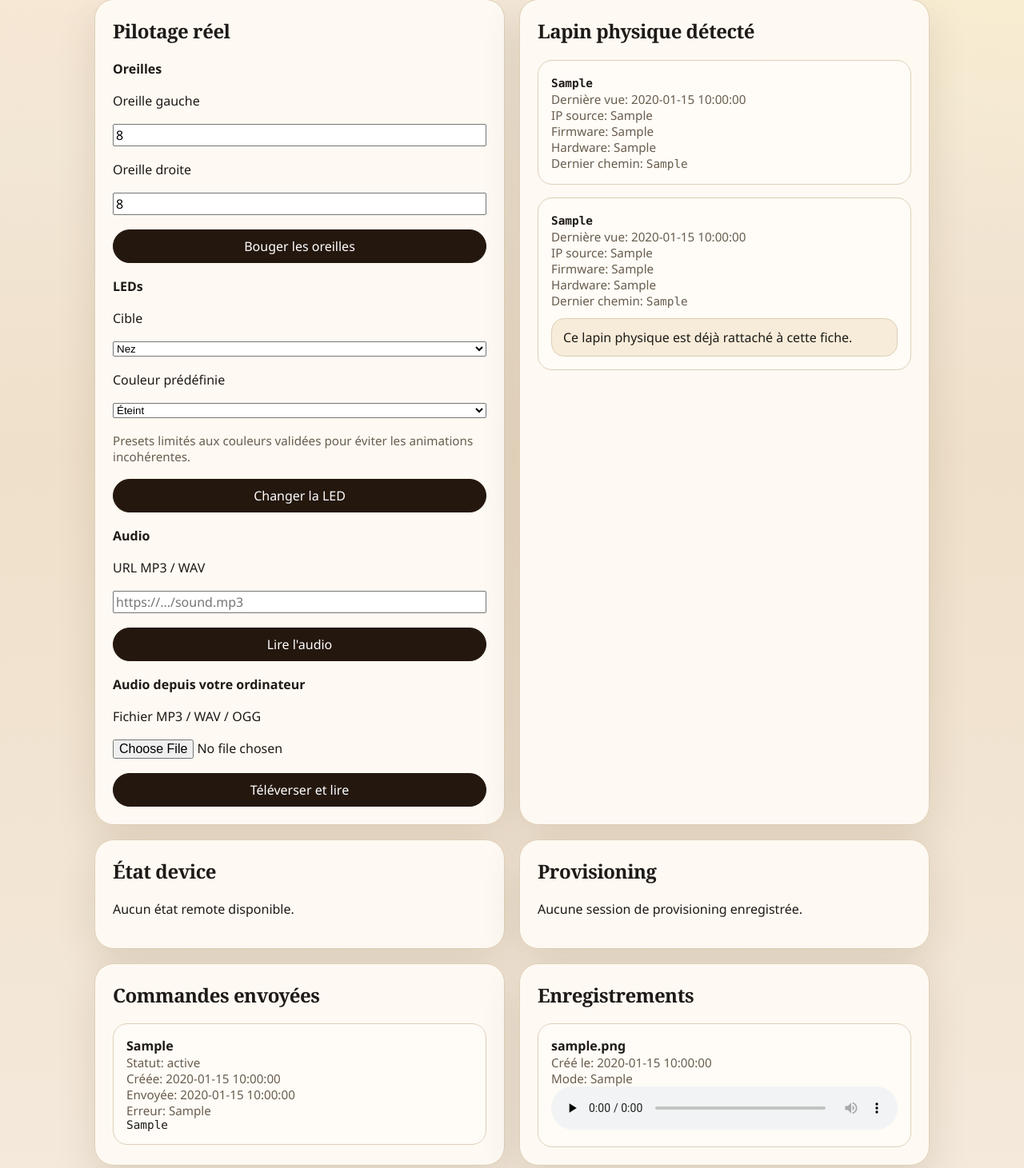
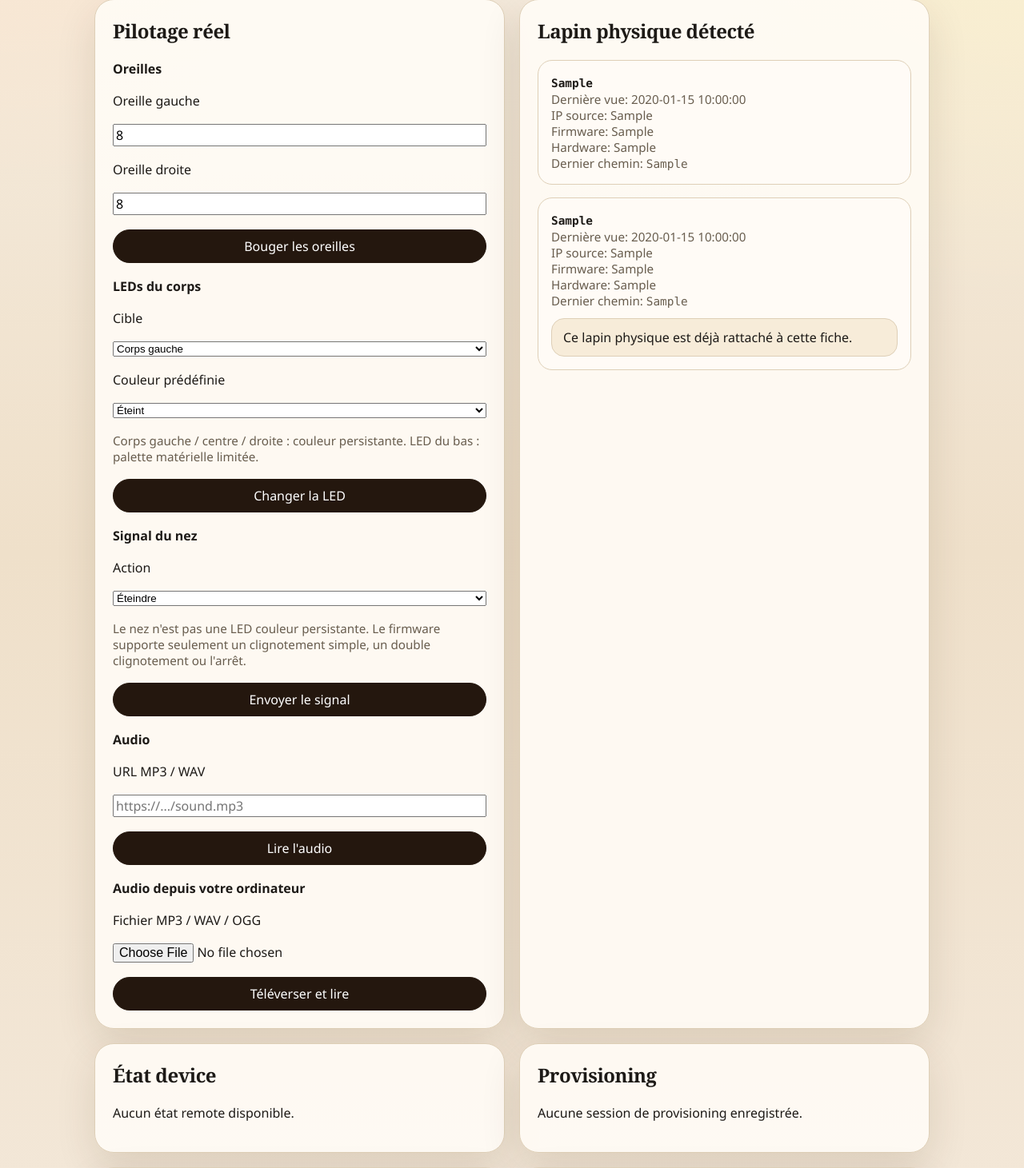
Before and after one commit to apachot/nabaztag, a Flask app: page /rabbits/1 in a window 1280 px wide. Shown: the part 465-1926 px from the top of the page at 80% size. Run offline with Flask 3, Linux system fonts and the light colour scheme; a user stored in the database is signed in; tables that the repository leaves empty hold one stand-in row (values such as "Sample post"); data that the repository does not hold is empty; some libraries are stand-ins or nearby versions.

Commit message:
Clarify nose and bottom LED controls

```diff
--- a/apps/portal/portal_app/device_protocol.py
+++ b/apps/portal/portal_app/device_protocol.py
@@ -121,22 +121,32 @@ def build_ears_packet(left: int, right: int) -> EncodedPacket:
     return EncodedPacket(payload=payload, description=f"Move ears to left={left} right={right}")
 
 
-def build_nose_or_bottom_packet(target: str, color: str) -> EncodedPacket:
-    red, green, blue = _hex_to_rgb(color)
-    value = 0 if color.lower() == "#000000" else 1
+def build_nose_or_bottom_packet(target: str, color: str, preset: str | None = None) -> EncodedPacket:
+    normalized_preset = (preset or "").lower()
+    color_lower = color.lower()
     if target == "nose":
         service = AmbientService.NOSE
-        if color.lower() == "#000000":
+        if normalized_preset == "off" or color_lower == "#000000":
             value = 0
-        elif blue >= red and blue >= green:
+        elif normalized_preset == "blue":
             value = 2
         else:
             value = 1
     else:
         service = AmbientService.BOTTOM_LED
-        value = red
+        bottom_map = {
+            "off": 0,
+            "blue": 1,
+            "green": 2,
+            "cyan": 3,
+            "red": 4,
+            "violet": 5,
+            "yellow": 6,
+            "white": 7,
+        }
+        value = bottom_map.get(normalized_preset, 0)
     payload = _frame_packet(0x04, bytes([0x7F, 0xFF, 0xFF, 0xFE, service, value]))
-    return EncodedPacket(payload=payload, description=f"Set {target} LED to {color}")
+    return EncodedPacket(payload=payload, description=f"Set {target} LED to {preset or color}")
 
 
 def build_body_led_packet(target: str, color: str) -> EncodedPacket:
--- a/apps/portal/portal_app/main.py
+++ b/apps/portal/portal_app/main.py
@@ -43,10 +43,12 @@ main_bp = Blueprint("main", __name__)
 
 LED_COLOR_PRESETS = {
     "off": "#000000",
-    "warm": "#ff6600",
     "red": "#ff0000",
     "green": "#00ff00",
     "blue": "#0000ff",
+    "cyan": "#00ffff",
+    "violet": "#ff00ff",
+    "yellow": "#ffff00",
     "white": "#ffffff",
 }
 
--- a/apps/portal/portal_app/templates/rabbits/detail.html
+++ b/apps/portal/portal_app/templates/rabbits/detail.html
@@ -71,10 +71,9 @@
           </form>
 
           <form method="post" action="{{ url_for('main.rabbit_device_led', rabbit_id=rabbit.id) }}" class="stack">
-            <strong>LEDs</strong>
+            <strong>LEDs du corps</strong>
             <label>Cible</label>
             <select name="target">
-              <option value="nose">Nez</option>
               <option value="left">Corps gauche</option>
               <option value="center">Corps centre</option>
               <option value="right">Corps droite</option>
@@ -83,14 +82,29 @@
             <label>Couleur prédéfinie</label>
             <select name="color_preset">
               <option value="off">Éteint</option>
-              <option value="warm">Orange</option>
               <option value="red">Rouge</option>
               <option value="green">Vert</option>
               <option value="blue">Bleu</option>
+              <option value="cyan">Cyan</option>
+              <option value="violet">Violet</option>
+              <option value="yellow">Jaune</option>
               <option value="white">Blanc</option>
             </select>
-            <div class="meta">Presets limités aux couleurs validées pour éviter les animations incohérentes.</div>
+            <div class="meta">Corps gauche / centre / droite : couleur persistante. LED du bas : palette matérielle limitée.</div>
             <button class="button primary" type="submit">Changer la LED</button>
+          </form>
+
+          <form method="post" action="{{ url_for('main.rabbit_device_led', rabbit_id=rabbit.id) }}" class="stack">
+            <strong>Signal du nez</strong>
+            <input type="hidden" name="target" value="nose">
+            <label>Action</label>
+            <select name="color_preset">
+              <option value="off">Éteindre</option>
+              <option value="red">Clignoter</option>
+              <option value="blue">Double clignotement</option>
+            </select>
+            <div class="meta">Le nez n'est pas une LED couleur persistante. Le firmware supporte seulement un clignotement simple, un double clignotement ou l'arrêt.</div>
+            <button class="button primary" type="submit">Envoyer le signal</button>
           </form>
 
           <form method="post" action="{{ url_for('main.rabbit_device_audio', rabbit_id=rabbit.id) }}" class="stack">
--- a/apps/portal/portal_app/xmpp_server.py
+++ b/apps/portal/portal_app/xmpp_server.py
@@ -351,8 +351,9 @@ def _build_packet_for_command(command: RabbitDeviceCommand) -> EncodedPacket:
     if command.command_type == "led":
         target = payload["target"]
         color = payload["color"]
+        preset = payload.get("preset")
         if target in {"nose", "bottom"}:
-            return build_nose_or_bottom_packet(target, color)
+            return build_nose_or_bottom_packet(target, color, preset)
         if target in {"left", "center", "right"}:
             return build_body_led_packet(target, color)
     raise RuntimeError(f"Unsupported command type: {command.command_type}")
```
